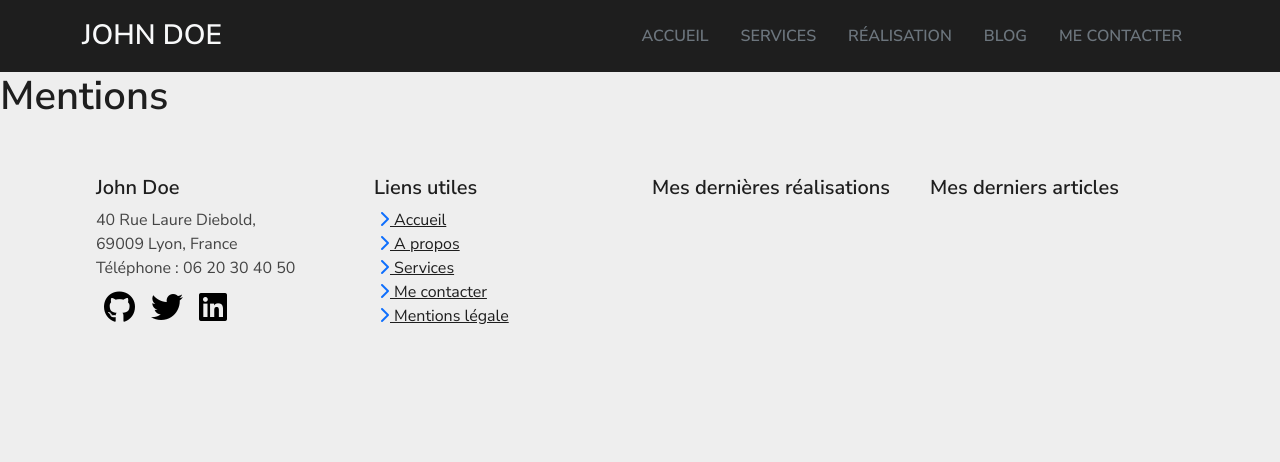
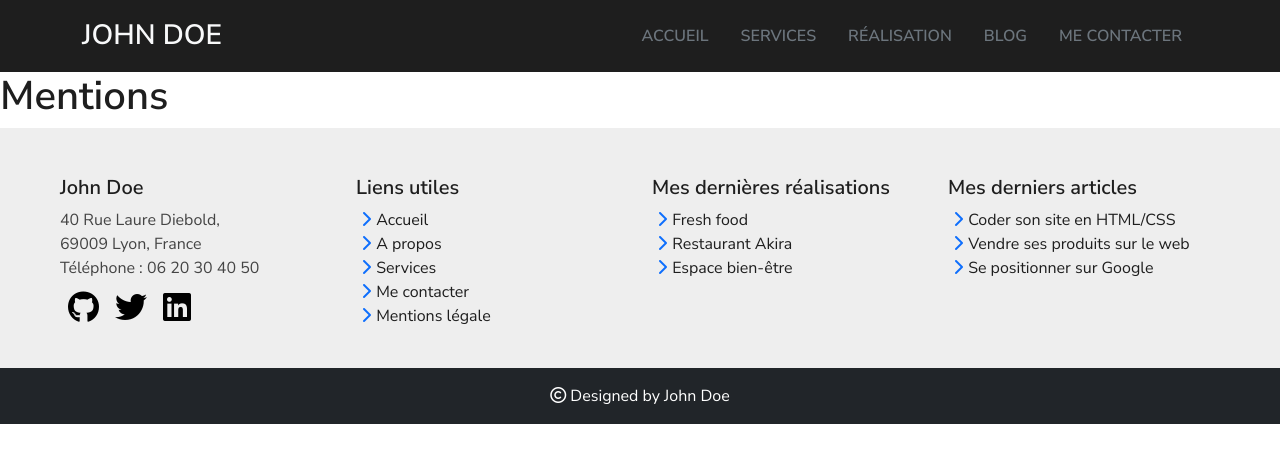
Before and after one commit to Anaiitat/CV-React, a React (Vite) app: page /mentions in a window 1280 px wide. Shown: the top 462 px of the page. Built offline with nearby package versions, Linux system fonts and the light colour scheme.

Commit message:
Finition footer

```diff
--- a/src/components/Footer.jsx
+++ b/src/components/Footer.jsx
@@ -7,7 +7,7 @@ const Footer = () => {
 
     return (
       <footer className="pt-5">
-        <div className="container-fluid px-5">
+        <div className="container-fluid ">
           <div className="row px-5 ">
             <div className="col-lg-3 col-md-6 ">
               <h5>John Doe</h5>
@@ -19,13 +19,28 @@ const Footer = () => {
                 <p>Téléphone : 06 20 30 40 50</p>
               </address>
               <div>
-                <a className="p-2 ">
+                <a
+                  href="https://github.com/github-john-doe"
+                  rel="nofollow"
+                  target="blank"
+                  className="p-2 "
+                >
                   <i class="fa-brands fa-github fa-2xl"></i>
                 </a>
-                <a className="p-2">
+                <a
+                  href="https://x.com/?lang=fr"
+                  rel="nofollow"
+                  target="blank"
+                  className="p-2"
+                >
                   <i class="fa-brands fa-twitter fa-2xl"></i>
                 </a>
-                <a className="p-2">
+                <a
+                  href="https://www.linkedin.com/feed/"
+                  rel="nofollow"
+                  target="blank"
+                  className="p-2"
+                >
                   <i class="fa-brands fa-linkedin fa-2xl"></i>
                 </a>
               </div>
@@ -35,35 +50,98 @@ const Footer = () => {
               <ul className="ps-1">
                 <li>
                   <i class="fa-solid fa-chevron-right i-chevron"></i>
-                  <Link to="/accueil" className="link"> Accueil</Link>
+                  <Link to="/" className="link">
+                    {" "}
+                    Accueil
+                  </Link>
                 </li>
                 <li>
                   <i class="fa-solid fa-chevron-right i-chevron"></i>
-                  <Link to="/propos" className="link"> A propos</Link>
+                  <Link to="/#apropos" className="link">
+                    {" "}
+                    A propos
+                  </Link>
                 </li>
                 <li>
                   <i class="fa-solid fa-chevron-right i-chevron"></i>
-                  <Link to="/services" className="link"> Services</Link>
+                  <Link to="/services" className="link">
+                    {" "}
+                    Services
+                  </Link>
                 </li>
                 <li>
                   <i class="fa-solid fa-chevron-right i-chevron"></i>
-                  <Link to="/contact" className="link"> Me contacter</Link>
+                  <Link to="/contact" className="link">
+                    {" "}
+                    Me contacter
+                  </Link>
                 </li>
                 <li>
                   <i class="fa-solid fa-chevron-right i-chevron"></i>
-                  <Link to="/mentions" className="link"> Mentions légale</Link>
+                  <Link to="/mentions" className="link">
+                    {" "}
+                    Mentions légale
+                  </Link>
                 </li>
               </ul>
             </div>
-            <div className="col-lg-3 col-md-6">
+            <div className="col-lg-3 col-md-6 ">
               <h5>Mes dernières réalisations</h5>
-
+              <ul className="ps-1">
+                <li>
+                  <i class="fa-solid fa-chevron-right i-chevron"></i>
+                  <Link to="/realisation" className="link">
+                    {" "}
+                    Fresh food
+                  </Link>
+                </li>
+                <li>
+                  <i class="fa-solid fa-chevron-right i-chevron"></i>
+                  <Link to="/realisation" className="link">
+                    {" "}
+                    Restaurant Akira
+                  </Link>
+                </li>
+                <li>
+                  <i class="fa-solid fa-chevron-right i-chevron"></i>
+                  <Link to="/realisation" className="link">
+                    {" "}
+                    Espace bien-être
+                  </Link>
+                </li>
+              </ul>
             </div>
-            <div className="col-lg-3 col-md-6">
+            <div className="col-lg-3 col-md-6 ">
               <h5>Mes derniers articles</h5>
+              <ul className="ps-1">
+                <li>
+                  <i class="fa-solid fa-chevron-right i-chevron"></i>
+                  <Link to="/blog" className="link">
+                    {" "}
+                    Coder son site en HTML/CSS
+                  </Link>
+                </li>
+                <li>
+                  <i class="fa-solid fa-chevron-right i-chevron"></i>
+                  <Link to="/blog" className="link">
+                    {" "}
+                    Vendre ses produits sur le web
+                  </Link>
+                </li>
+                <li>
+                  <i class="fa-solid fa-chevron-right i-chevron"></i>
+                  <Link to="/blog" className="link">
+                    {" "}
+                    Se positionner sur Google
+                  </Link>
+                </li>
+              </ul>
             </div>
           </div>
         </div>
+        <p className="bg-dark m-0 text-center text-white mt-4 p-3">
+          <i class="fa-regular fa-copyright i-copyright"></i> Designed by John Doe
+        </p>
       </footer>
     );
 
--- a/src/css/App.css
+++ b/src/css/App.css
@@ -12,12 +12,16 @@ body {
   font-family: "Nunito Sans", sans-serif;
   font-weight: 400;
   color: #444;
-  background-color: #EEE;
+  background-color:white;
 }
 
 h1, h2, h3, h4, h5, h6 {
   font-weight: 600;
   color: #1e1e1e;
+}
+
+footer{
+  background-color:#EEE
 }
 
 i{
@@ -30,9 +34,14 @@ i{
 
 li{
   list-style: none;
-  text-decoration: none;
+
 }
 
 .link{
   color:#1e1e1e;
+  text-decoration: none;
 }
+
+.i-copyright{
+  color:white;
+}
```
